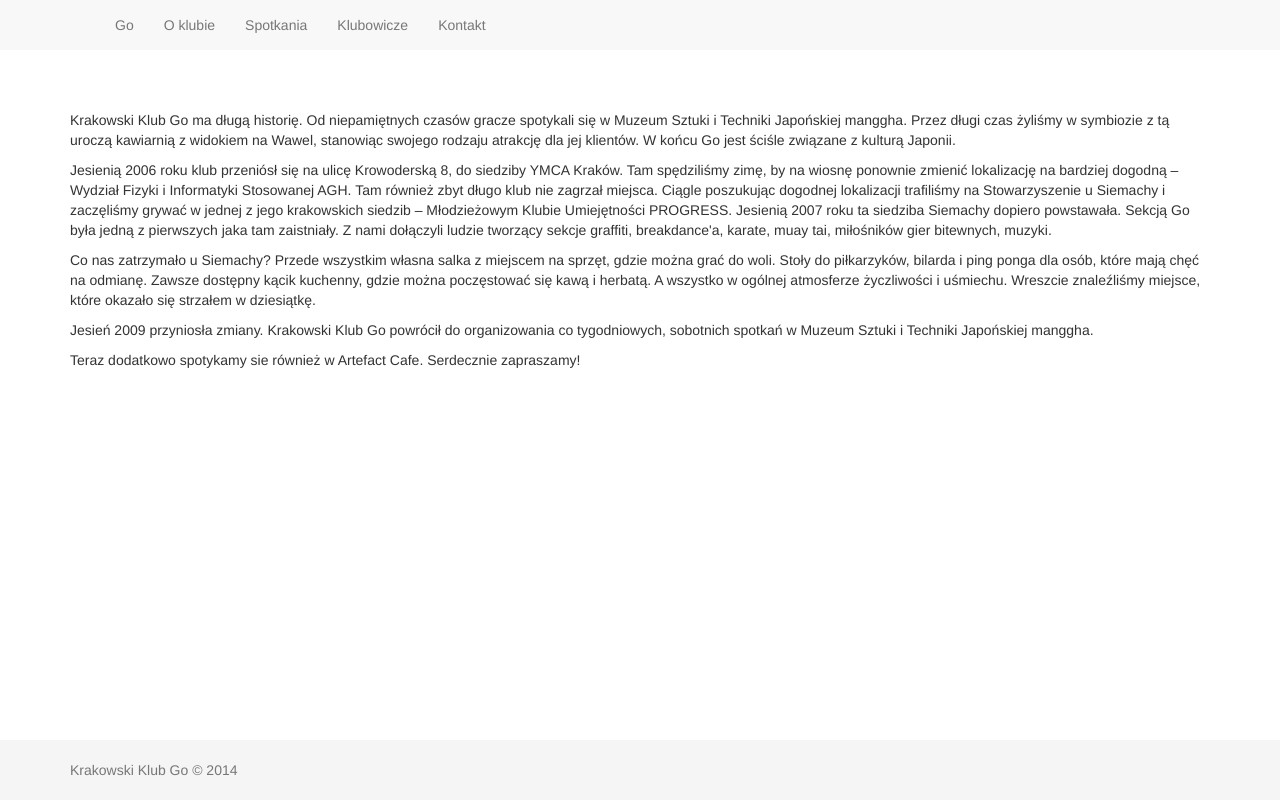
After one commit to kobuz/goclub, a Django app: template templates/about.html in a window 1280 px wide. The commit adds this page. Run offline with Django 3.2, Linux system fonts and the light colour scheme; the template is opened without the code that fills it, so the values that code supplies are empty; some libraries are stand-ins or nearby versions.

Commit message:
about and members pages

```diff
--- a/goclub/urls.py
+++ b/goclub/urls.py
@@ -3,8 +3,12 @@ from django.views.generic import TemplateView
 from django.contrib import admin
 admin.autodiscover()
 
+from members.views import MemberList
+
 urlpatterns = patterns('',
     url(r'^grappelli/', include('grappelli.urls')),
     url(r'^admin/', include(admin.site.urls)),
-    url(r'', TemplateView.as_view(template_name='home.html'), name='home'),
+    url(r'^$', TemplateView.as_view(template_name='home.html'), name='home'),
+    url(r'^klub$', TemplateView.as_view(template_name='about.html'), name='about'),
+    url(r'^czlonkowie$', MemberList.as_view(), name='members'),
 )
--- /dev/null
+++ b/templates/about.html
@@ -0,0 +1,15 @@
+{% extends "base.html" %}
+
+{% block content %}
+<div class="container">
+    <p>Krakowski Klub Go ma długą historię. Od niepamiętnych czasów gracze spotykali się w Muzeum Sztuki i Techniki Japońskiej manggha. Przez długi czas żyliśmy w symbiozie z tą uroczą kawiarnią z widokiem na Wawel, stanowiąc swojego rodzaju atrakcję dla jej klientów. W końcu Go jest ściśle związane z kulturą Japonii.</p>
+
+    <p>Jesienią 2006 roku klub przeniósł się na ulicę Krowoderską 8, do siedziby YMCA Kraków. Tam spędziliśmy zimę, by na wiosnę ponownie zmienić lokalizację na bardziej dogodną – Wydział Fizyki i Informatyki Stosowanej AGH. Tam również zbyt długo klub nie zagrzał miejsca. Ciągle poszukując dogodnej lokalizacji trafiliśmy na Stowarzyszenie u Siemachy i zaczęliśmy grywać w jednej z jego krakowskich siedzib – Młodzieżowym Klubie Umiejętności PROGRESS. Jesienią 2007 roku ta siedziba Siemachy dopiero powstawała. Sekcją Go była jedną z pierwszych jaka tam zaistniały. Z nami dołączyli ludzie tworzący sekcje graffiti, breakdance'a, karate, muay tai, miłośników gier bitewnych, muzyki.</p>
+
+    <p>Co nas zatrzymało u Siemachy? Przede wszystkim własna salka z miejscem na sprzęt, gdzie można grać do woli. Stoły do piłkarzyków, bilarda i ping ponga dla osób, które mają chęć na odmianę. Zawsze dostępny kącik kuchenny, gdzie można poczęstować się kawą i herbatą. A wszystko w ogólnej atmosferze życzliwości i uśmiechu. Wreszcie znaleźliśmy miejsce, które okazało się strzałem w dziesiątkę.</p>
+
+    <p>Jesień 2009 przyniosła zmiany. Krakowski Klub Go powrócił do organizowania co tygodniowych, sobotnich spotkań w Muzeum Sztuki i Techniki Japońskiej manggha.</p>
+
+    <p>Teraz dodatkowo spotykamy sie również w Artefact Cafe. Serdecznie zapraszamy!</p>
+</div>
+{% endblock content %}
--- a/templates/base.html
+++ b/templates/base.html
@@ -20,10 +20,10 @@
         <div class="collapse navbar-collapse navbar-ex1-collapse">
             <div class="collapse navbar-collapse">
                 <ul class="nav navbar-nav">
-                    <li><a href="#">Go</a></li>
-                    <li><a href="#">O klubie</a></li>
+                    <li><a href="{% url 'home' %}">Go</a></li>
+                    <li><a href="{% url 'about' %}">O klubie</a></li>
                     <li><a href="#">Spotkania</a></li>
-                    <li><a href="#">Klubowicze</a>
+                    <li><a href="{% url 'members' %}">Klubowicze</a>
                     <li><a href="#">Kontakt</a>
                     </li>
                 </ul>
```
Also changed, not shown: members/views.py (+10 -1 lines), templates/members.html (added, +18 -0 lines).
